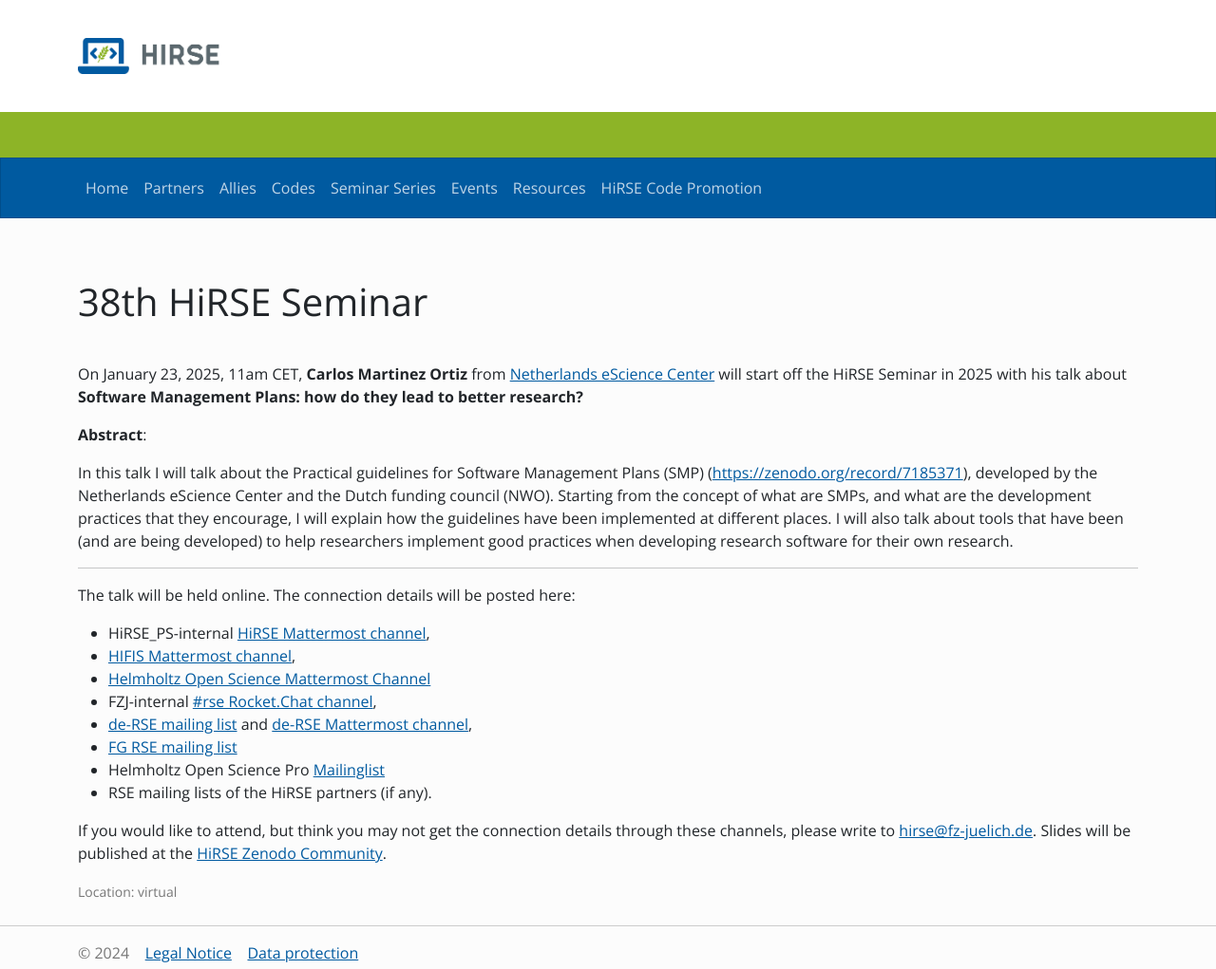
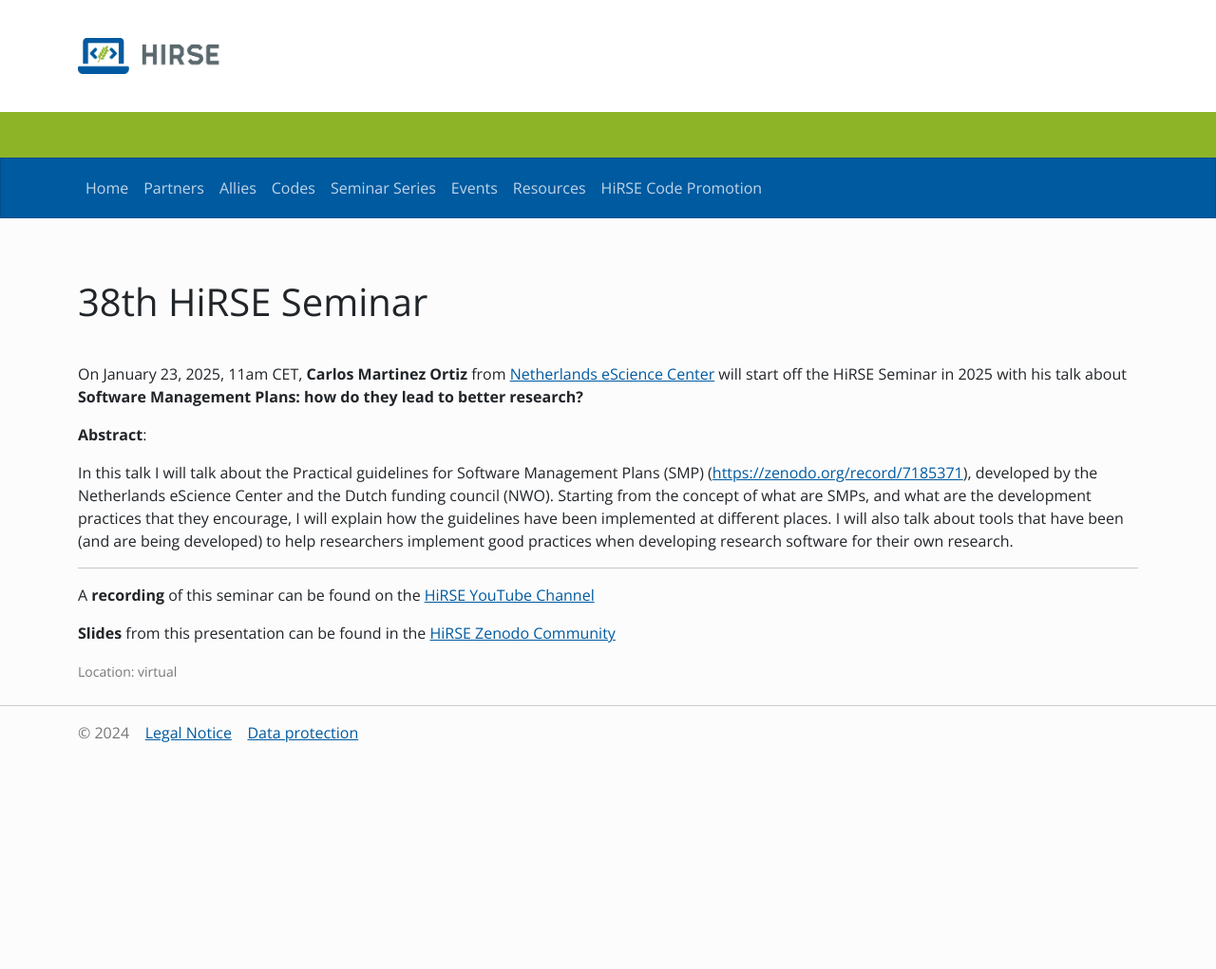
Before and after one commit to Helmholtz-HiRSE/helmholtz-hirse.github.io, a Jekyll site: the page built from _series/2025_01_23-seminar_38.md, in a window 1280 px wide. Shown: the whole page at 95% size. Built offline with Jekyll 4.4.1, drawn with Linux system fonts in a browser that asks for light colours; nearby versions of some CDN libraries; after the commit the page ends 900 px from its top, so only the background shows below that.

Commit message:
Update 2025_01_23-seminar_38.md

```diff
--- a/_series/2025_01_23-seminar_38.md
+++ b/_series/2025_01_23-seminar_38.md
@@ -14,16 +14,6 @@
 In this talk I will talk about the Practical guidelines for Software Management Plans (SMP) ([https://zenodo.org/record/7185371](https://zenodo.org/record/7185371)), developed by the Netherlands eScience Center and the Dutch funding council (NWO). Starting from the concept of what are SMPs, and what are the development practices that they encourage, I will explain how the guidelines have been implemented at different places. I will also talk about tools that have been (and are being developed) to help researchers implement good practices when developing research software for their own research.
 
 ***
+A **recording** of this seminar can be found on the [HiRSE YouTube Channel](https://www.youtube.com/watch?v=5RfV8AhI65w)
 
-The talk will be held online. The connection details will be posted here:
-
-* HiRSE_PS-internal [HiRSE Mattermost channel](https://mattermost.hzdr.de/hirse),
-* [HIFIS Mattermost channel](https://mattermost.hzdr.de/hifis),
-* [Helmholtz Open Science Mattermost Channel](https://mattermost.hzdr.de/open-science)
-* FZJ-internal [#rse Rocket.Chat channel](https://chat.fz-juelich.de/channel/rse),
-* [de-RSE mailing list](https://de-rse.org/de/join.html) and [de-RSE Mattermost channel](https://chat.gwdg.de/channel/derse),
-* [FG RSE mailing list](https://fg-rse.gi.de/weiteres/mailingliste)
-* Helmholtz Open Science Pro [Mailinglist](https://os.helmholtz.de/en/newsroom/mailing-list/)
-* RSE mailing lists of the HiRSE partners (if any).
-
-If you would like to attend, but think you may not get the connection details through these channels, please write to [hirse@fz-juelich.de](mailto:hirse@fz-juelich.de). Slides will be published at the [HiRSE Zenodo Community](https://zenodo.org/communities/hirse/).
+**Slides** from this presentation can be found in the [HiRSE Zenodo Community](https://zenodo.org/records/14753396)
```
